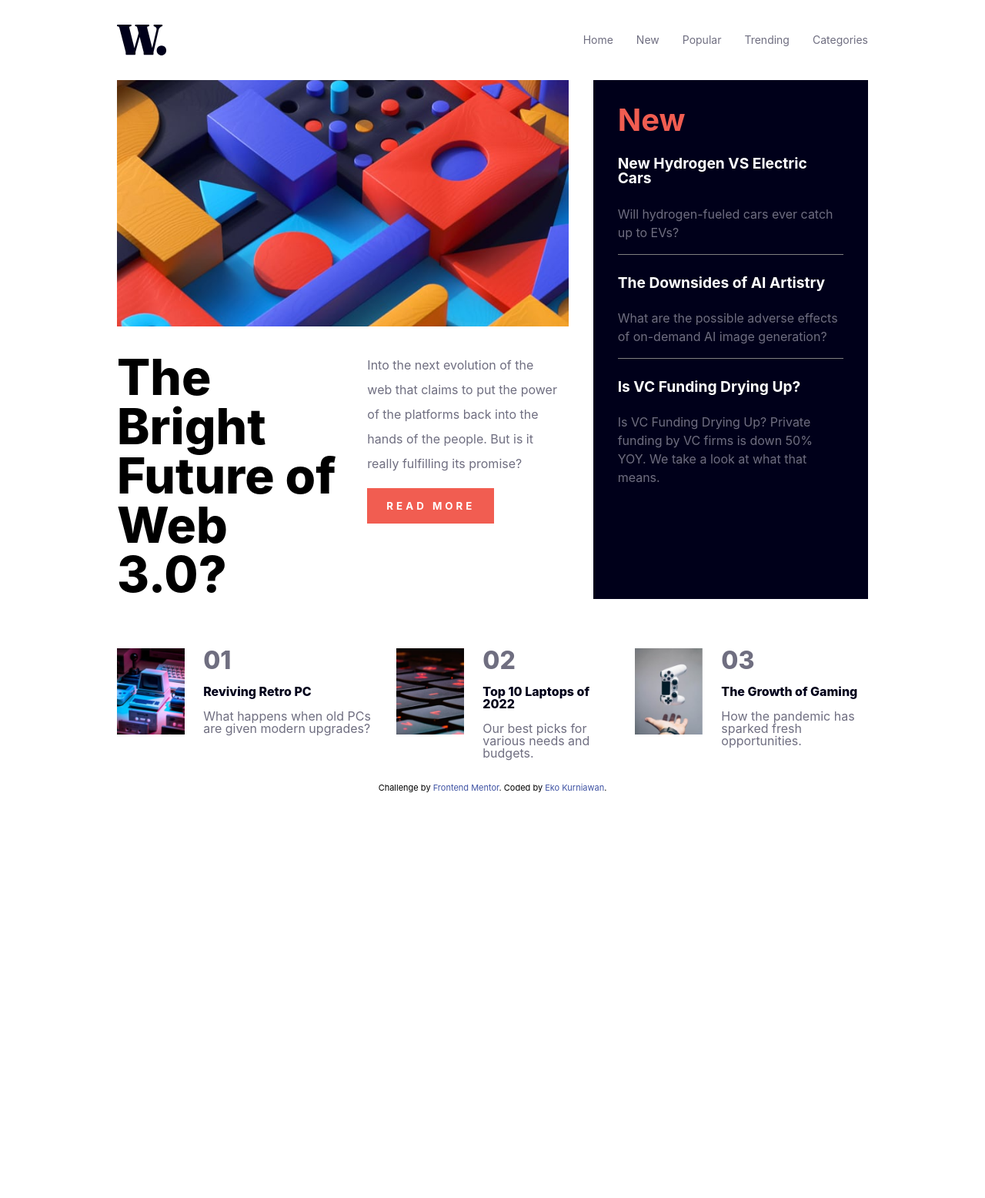
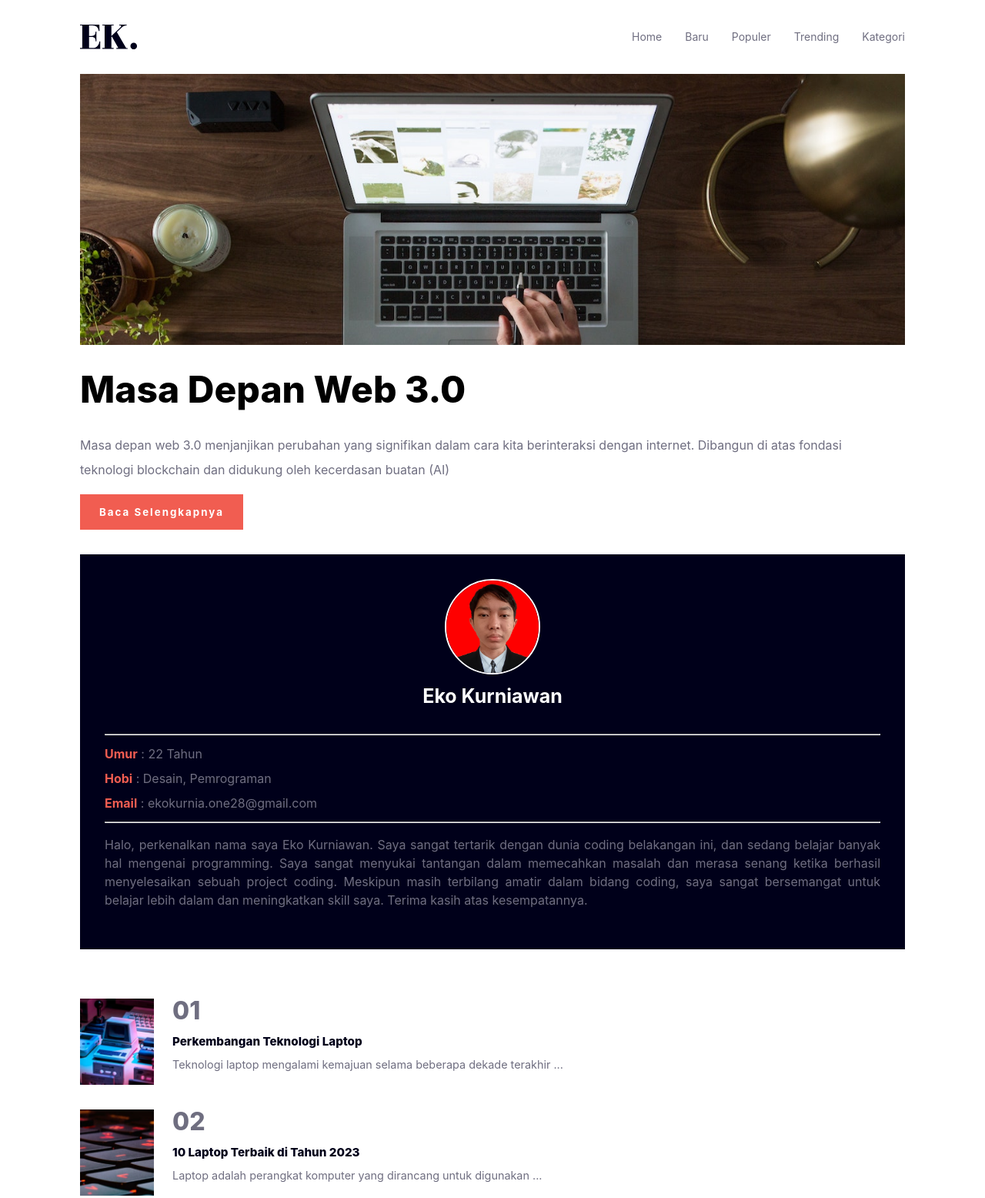
Before and after one commit to ekokurnia/news-homepage, a plain HTML site: page index.html in a window 1280 px wide. Shown: the top 1556 px of the page at 77% size. Before the commit the page ends 1061 px from the top, so only its background shows below. Drawn offline with Linux system fonts and the light colour scheme; a web font is replaced by a local one.

Commit message:
first commit - dicoding

```diff
--- a/css/styles.css
+++ b/css/styles.css
@@ -156,6 +156,10 @@ body {
   padding: 2rem 1.5rem;
 }
 
+.logo{
+  height: 2rem;
+}
+
 main {
   margin: 2rem 0;
 }
@@ -195,8 +199,40 @@ aside {
   flex: 1 0 0%;
   background-color: var(--secondary-color);
 }
+
+.profile-wrapper {
+  display: flex;
+  flex-direction: column;
+  flex: 1 0 0%;
+  align-items: center;
+}
+
+.profile-image{
+  border-radius: 999px;
+  width: 120px;
+  height: 120px;
+  object-fit: cover;
+  object-position: 0% 30%;
+  border: 2px solid white;
+}
+
+.profile-name {
+  padding-top: 1rem;
+  color: white;
+  font-size: 25px;
+  font-weight: bold;
+  padding-bottom: 1rem;
+}
+
+
+.biodata p {
+  padding: 0;
+  margin: 0;
+
+}
+
 aside > h2 {
-  font-size: 2.5rem;
+  font-size: 2rem;
   font-weight: 700;
   color: var(--primary-color);
 }
@@ -211,17 +247,30 @@ aside p {
   padding-top: 1rem;
   line-height: 1.5rem;
   padding-bottom: 1rem;
-  border-bottom: 1px solid gray;
 }
 
+.biodata{
+  display: flex;
+  gap: 1rem;
+  flex-direction: column;
+  width: 100%;
+  padding: 20px 0;
+  color: var(--paragraph-color);
+}
+
+.biodata span{
+  color: #f15d51;
+  font-weight: 700;
+}
 .hero > div {
   flex: 2 1 0%;
 }
 
 .hero-image {
-  height: 20rem;
+  height: 22rem;
   width: 100%;
   object-fit: cover;
+  object-position: 50%  5%;
 }
 
 .tagline {
@@ -237,11 +286,11 @@ aside p {
   font-weight: 800;
   line-height: 2.5rem;
   font-size: 2.5rem;
-  flex: 1 0 50%;
+  flex: 1 0 40%;
 }
 
 .tagline > div > p {
-  flex: 1 0 50%;
+  flex: 1 0 60%;
   padding-right: 10px;
 }
 
@@ -249,7 +298,7 @@ button {
   cursor: pointer;
   margin-top: 1rem;
   color: white;
-  letter-spacing: 4px;
+  letter-spacing: 2px;
   font-weight: 700;
   padding: 15px 25px;
   border: none;
@@ -268,15 +317,15 @@ button:hover {
   padding-top: 4rem;
 }
 
-.article {
+article {
   display: flex;
   gap: 1.5rem;
 }
 
-.article-number {
-  font-weight: 800;
-  font-size: 2rem;
-  color: var(--paragraph-color);
+.article-image {
+  height: 7rem;
+  width: 6rem;
+  object-fit: cover;
 }
 
 .article-wrapper {
@@ -284,19 +333,21 @@ button:hover {
   flex-direction: column;
   gap: 1rem;
 }
+.article-number {
+  font-weight: 800;
+  font-size: 2rem;
+  color: var(--paragraph-color);
+}
+
 .article-wrapper > p {
-  font-size: 1rem;
+  font-size: 0.9rem;
 }
 .article-title {
+  font-size: .95rem;
   font-weight: 800;
   color: var(--secondary-color);
 }
 
-.article-image {
-  height: 7rem;
-  width: 6rem;
-  object-fit: cover;
-}
 
 @media (min-width: 769px) {
   body {
@@ -312,16 +363,17 @@ button:hover {
     line-height: 3rem;
     font-size: 3rem;
   }
-  .featured {
-    flex-direction: row;
-  }
+
 }
 
-@media (min-width: 976px) {
+@media (min-width: 1440px) {
   body {
     margin: 0 8rem;
   }
   .hero {
+    flex-direction: row;
+  }
+  .featured {
     flex-direction: row;
   }
   .tagline {
@@ -334,9 +386,25 @@ button:hover {
 }
 
 footer {
-  font-size: 11px;
+  border-top: 1px solid var(--paragraph-color);
+  font-size: 14px;
   text-align: center;
+  height: 50px;
+  font-weight: 700;
+  padding-top: 30px;
 }
+.social-media{
+  display: flex;
+  justify-content: center;
+  gap: 0.5rem;
+  padding-bottom: 1rem;
+}
+
+.social-media  img {
+  height: 25px;
+}
+
 footer a {
+  cursor: pointer;
   color: hsl(228, 45%, 44%);
 }
--- a/index.html
+++ b/index.html
@@ -11,20 +11,20 @@
     />
     <link rel="stylesheet" href="./css/styles.css">
 
-    <title>Frontend Mentor | News homepage</title>
+    <title>Eko Kurniawan | News Homepage</title>
 
     </style>
   </head>
   <body>
       <header>
-        <img class="logo" src="./assets/images/logo.svg" alt="Logo">
+        <img class="logo" src="./assets/images/logo-01.svg" alt="Logo">
         <nav>
           <ul>
             <li><a href="#">Home</a></li>
-            <li><a href="#">New</a></li>
-            <li><a href="#">Popular</a></li>
+            <li><a href="#">Baru</a></li>
+            <li><a href="#">Populer</a></li>
             <li><a href="#">Trending</a></li>
-            <li><a href="#">Categories</a></li>
+            <li><a href="#">Kategori</a></li>
           </ul>
           <div class="hamburger-menu">
             <a href="#"><img src="./assets/images/icon-menu.svg" alt=""></a>
@@ -35,68 +35,70 @@
         <section class="hero">
           <!-- Hero Section -->
           <div>
-            <img class="hero-image" src="./assets/images/image-web-3-mobile.jpg" alt="">
+            <img class="hero-image" src="./assets/images/website3.0.jpg" alt="">
             <div class="tagline">
-              <h1>The Bright Future of Web 3.0?</h1>
+              <h1>Masa Depan Web 3.0</h1>
               <div>
-                <p>Into the next evolution of the web that claims to put the power of the
-                  platforms back into the hands of the people. But is it really fulfilling its
-                  promise?</p>
-                  <button>READ MORE</button>
+                <p>Masa depan web 3.0 menjanjikan perubahan yang signifikan dalam cara kita berinteraksi dengan internet. Dibangun di atas fondasi teknologi blockchain dan didukung oleh kecerdasan buatan (AI)</p>
+                  <button>Baca Selengkapnya</button>
               </div>
             </div>
           </div>
           <aside>
-            <h2>New</h2>
-            <h3>New Hydrogen VS Electric Cars</h3>
-            <p>Will hydrogen-fueled cars
-              ever catch up to EVs?</p>
-            <h3>The Downsides of AI Artistry</h3>
-            <p>What are the possible
-              adverse effects of on-demand AI image generation?</p>
-            <h3>Is VC Funding Drying Up?</h3>
-            <p style="border-bottom: none;">Is VC Funding Drying Up?
-              Private funding by VC firms is down 50% YOY. We take a look at what that
-              means.</p>
+            <!-- Profil-->
+            <div class="profile-wrapper">
+                <img class="profile-image" src="./assets/images/eko.jpg" alt="profile">
+                <h1 class="profile-name">Eko Kurniawan</h1>
+                <div class="biodata">
+                  <hr>
+                  <h2><span>Umur</span> : 22 Tahun</h2>
+                  <h2><span>Hobi</span> : Desain, Pemrograman</h2>
+                  <h2><span>Email</span> : ekokurnia.one28@gmail.com</h2>
+                  <hr>
+                  <p style="text-align: justify;">Halo, perkenalkan nama saya Eko Kurniawan. Saya sangat tertarik dengan dunia coding belakangan ini, dan sedang belajar banyak hal mengenai programming. Saya sangat menyukai tantangan dalam memecahkan masalah dan merasa senang ketika berhasil menyelesaikan sebuah project coding. Meskipun masih terbilang amatir dalam bidang coding, saya sangat bersemangat untuk belajar lebih dalam dan meningkatkan skill saya. Terima kasih atas kesempatannya.</p>
+                </div>
+
+            </div>
           </aside>
         </section>
         <!--  Featured Articles -->
         <section class="featured">
-          <div class="article">
+          <article>
             <img class="article-image" src="./assets/images/image-retro-pcs.jpg" alt="retro-pc">
             <div class="article-wrapper">
               <h2 class="article-number">01</h2>
-              <h3 class="article-title">Reviving Retro PC</h3>
-              <p>What happens when old PCs are given modern
-                upgrades?</p>
+              <h3 class="article-title">Perkembangan Teknologi Laptop </h3>
+              <p>Teknologi laptop mengalami kemajuan selama beberapa dekade terakhir ...</p>
             </div>
-          </div>
-          <div class="article">
+          </article>
+          <article>
             <img class="article-image" src=".\assets\images\image-top-laptops.jpg" alt="laptops">
             <div class="article-wrapper">
               <h2 class="article-number">02</h2>
-              <h3 class="article-title">Top 10 Laptops of 2022</h3>
-              <p>Our best picks for various needs and
-                budgets.</p>
+              <h3 class="article-title">10 Laptop Terbaik di Tahun 2023</h3>
+              <p>Laptop adalah perangkat komputer yang dirancang untuk digunakan ...</p>
             </div>
-          </div>
-          <div class="article">
+          </article>
+          <article>
             <img class="article-image" src=".\assets\images\image-gaming-growth.jpg" alt="gaming">
             <div class="article-wrapper">
               <h2 class="article-number">03</h2>
-              <h3 class="article-title">The Growth of Gaming</h3>
-              <p>How the pandemic has sparked fresh
-                opportunities.</p>
+              <h3 class="article-title">Perkembangan Games Dari Masa ke Masa</h3>
+              <p>Games adalah bentuk hiburan interaktif...</p>
             </div>
-          </div>
+          </article>
         </section>
       </main>
-
-    <footer class="attribution">
-      Challenge by
-      <a href="https://www.frontendmentor.io?ref=challenge" target="_blank"
-        >Frontend Mentor</a
-      >. Coded by <a href="#">Eko Kurniawan</a>.
+    <footer>
+      <div class="social-media">
+        <a href="https://web.facebook.com/profile.php?id=100048959050571" ><img src="./assets/images/facebook.png" alt="fb">
+        </a>
+        <a href="https://instagram.com"><img src="./assets/images/instagram.png" alt="ig">
+        </a>
+        <a href="https://twitter.com"><img src="./assets/images/twitter.png" alt="ig">
+        </a>
+      </div>
+       <p>&copy; 2023 Coded by <a href="#">Eko Kurniawan</a></p>
     </footer>
   </body>
 </html>
```
Also changed, not shown: assets/images/eko.jpg (added), assets/images/facebook.png (added), assets/images/favicon-32x32.png, assets/images/image-web-3-desktop.jpg (deleted), assets/images/image-web-3-mobile.jpg (deleted), assets/images/instagram.png (added), assets/images/logo-01.svg (added), assets/images/logo.svg (deleted), assets/images/twitter.png (added), assets/images/website3.0.jpg (added).
